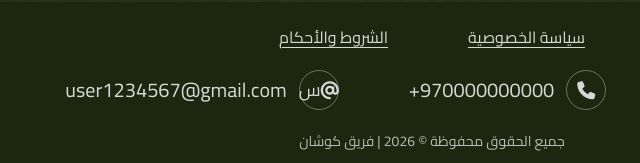
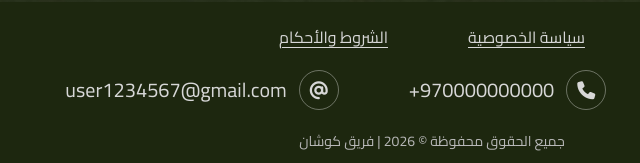
Before and after one commit to Koushan-App/html-cssForLandingPage_Koushan, a plain HTML site: page index.html in a window 1280 px wide. Shown: the part 3385-3548 px from the top of the page, 208-848 px from the left. Drawn offline with Linux system fonts and the light colour scheme.

Commit message:
update landing page content

```diff
--- a/index.css
+++ b/index.css
@@ -502,9 +502,6 @@ flex-direction: column;
   margin-top: 100px;
 }
 
-
-
-
 /* ************************************************************************************************** */
 .footer{
      background:#1d270f !important;
--- a/index.html
+++ b/index.html
@@ -303,7 +303,6 @@
 
           <div class="footer-icon">
             <i class="fa-solid fa-at"></i>
-          س
         </div>
         <span>user1234567@gmail.com</span>
       </div>
```
